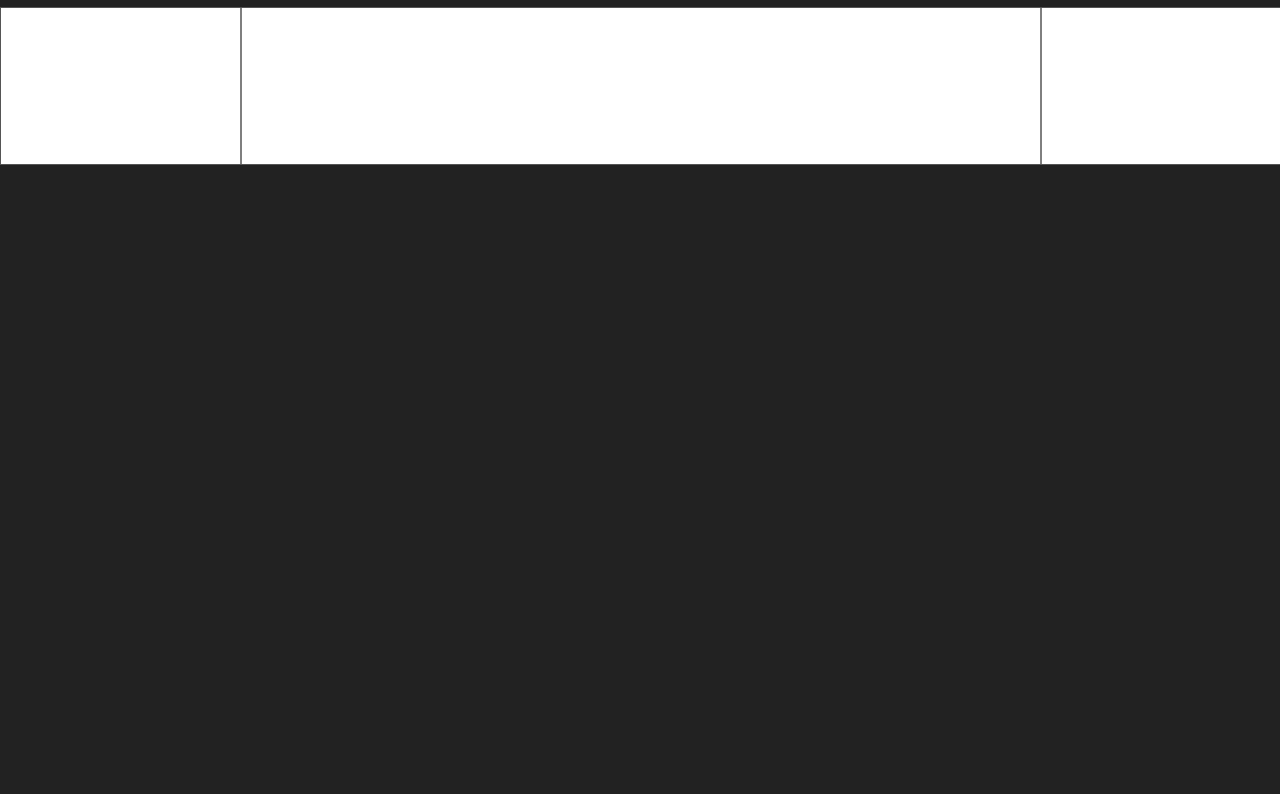
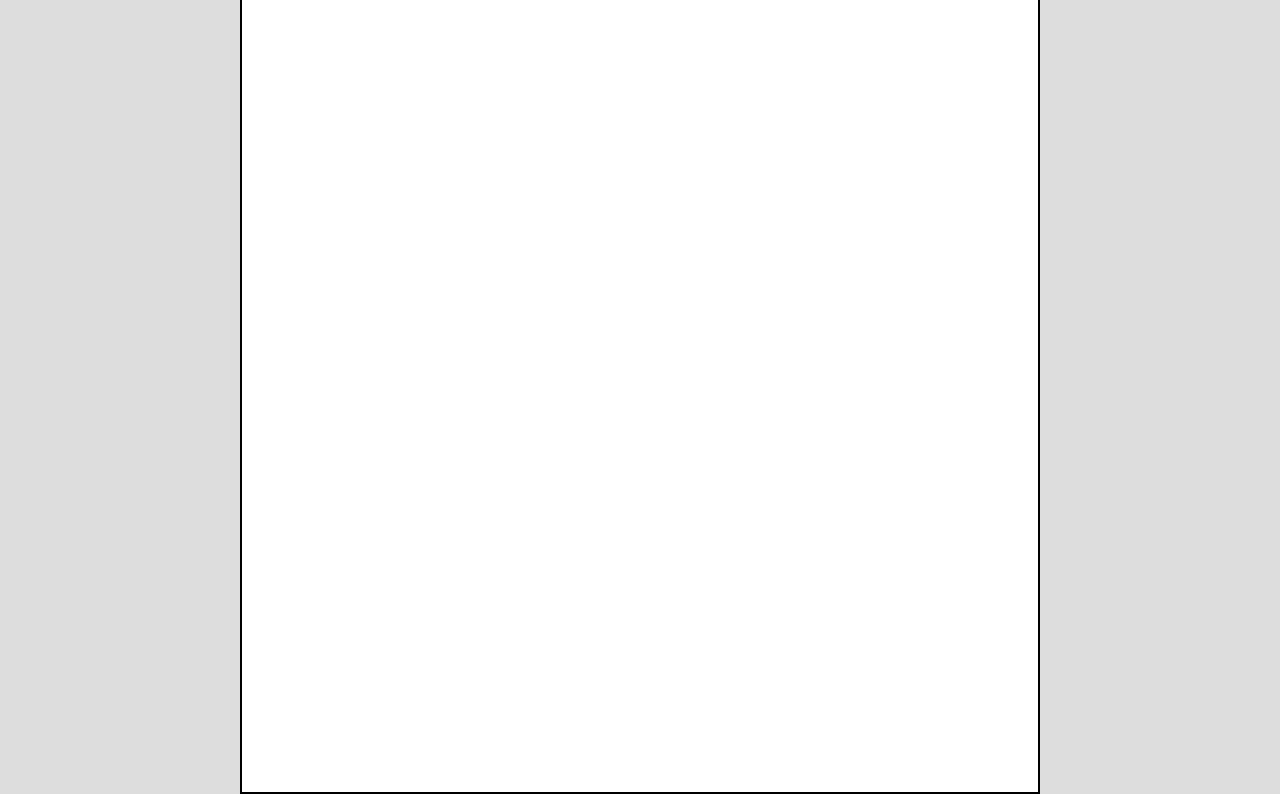
Before and after one commit to cheatteam1994-ship-it/rplace-render, a website: page rplace_render/frontend/index.html in a window 1280 px wide. Shown: the part 74-868 px from the top of the page. Before the commit the page ends 800 px from the top, so only its background shows below. Drawn offline with Linux system fonts and the light colour scheme.

Commit message:
Update style.css

```diff
--- a/rplace_render/frontend/style.css
+++ b/rplace_render/frontend/style.css
@@ -1,5 +1,39 @@
-body{ margin:0; font-family:sans-serif; background:#222; color:#fff;}
-#controls{ padding:10px; background:#333;}
-#canvas-wrap{ position:relative; width:100vw; height:80vh; overflow:hidden;}
-canvas{ border:1px solid #555; background:#fff;}
-#palette button{ width:24px; height:24px; margin:2px; border:none; cursor:pointer;}
+body {
+  margin: 0;
+  background: #ddd;
+  display: flex;
+  flex-direction: column;
+  align-items: center;
+  font-family: sans-serif;
+}
+
+h1 {
+  margin: 10px 0;
+}
+
+#color-bar {
+  display: flex;
+  gap: 8px;
+  margin-bottom: 10px;
+}
+
+.color {
+  width: 24px;
+  height: 24px;
+  border: 2px solid #000;
+  cursor: pointer;
+}
+
+.color.selected {
+  outline: 3px solid red;
+}
+
+#viewport {
+  width: 800px;
+  height: 800px;
+  overflow: hidden;
+  background: white;
+  border: 2px solid #000;
+  box-sizing: border-box;
+  position: relative;
+}
```
